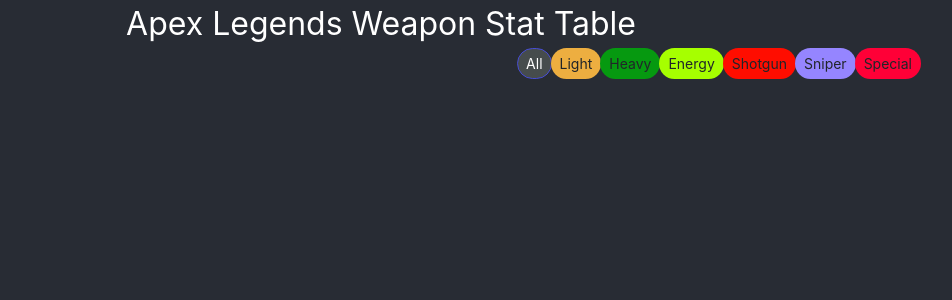
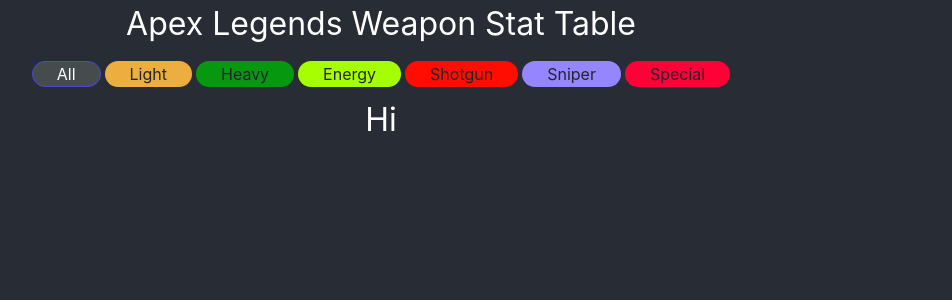
Before and after one commit to stefenh025/Apex-Legend-Weapon-Stat-Sheet, a React (Create React App) app: page / in a window 1280 px wide. Shown: the top 300 px of the page, without its empty margins (259-1211 px from the left). Built offline with nearby package versions, Linux system fonts and the light colour scheme.

Commit message:
Starter file added for table

```diff
--- a/src/DmgTableMain.js
+++ b/src/DmgTableMain.js
@@ -1,6 +1,7 @@
 import React from 'react';
 import './customButton.css';
 import SortButtons from './sortButtons.js';
+import WeaponTable from './weaponTable.js';
 
 export default class DmgTableMain extends React.Component{
     constructor(props){
@@ -19,7 +20,7 @@
     render(){
         return(
             <div className="container">
-                <div className="btn-group btn-group-toggle float-right">
+                <div className="btn-group btn-group-toggle">
                     <SortButtons type="all" toggleButton={this.state.toggleButton} handleonChange={this.handleonChange} />
                     <SortButtons type="light" toggleButton={this.state.toggleButton} handleonChange={this.handleonChange} />
                     <SortButtons type="heavy" toggleButton={this.state.toggleButton} handleonChange={this.handleonChange} />
@@ -28,7 +29,8 @@
                     <SortButtons type="sniper" toggleButton={this.state.toggleButton} handleonChange={this.handleonChange} />
                     <SortButtons type="special" toggleButton={this.state.toggleButton} handleonChange={this.handleonChange} />
                 </div>
-                {/* <Table /> */}
+                {/* Decide on a layout method, either page break, grid, flex box etc to structure */}
+                <WeaponTable toggleButton={this.state.toggleButton} />
             </div>
         )
     }
--- a/src/custombutton.css
+++ b/src/custombutton.css
@@ -24,8 +24,9 @@
 .btn-specialw{
     background-color: #ff0037 !important;
 }
-.lightwep{
-    background-color: black;
+.btn-padding{
+    padding:0px 24px !important;
+    margin:0px 2px !important;
 }
 .icon{
     height: 10px;
--- a/src/sortButtons.js
+++ b/src/sortButtons.js
@@ -7,7 +7,7 @@
     render(){
         let capitalType = this.props.type.charAt(0).toUpperCase() + this.props.type.slice(1);
         return(
-            <label className={"btn btn-sm rounded-pill " + (this.props.toggleButton === this.props.type ? "btn-active" : "btn-" + this.props.type + "w")}>
+            <label className={"btn btn-padding rounded-pill " + (this.props.toggleButton === this.props.type ? "btn-active" : "btn-" + this.props.type + "w")}>
             {/* <span className="lightwep icon"></span> */}
             <input
             type="radio"
@@ -20,4 +20,4 @@
         </label>
         )
     }
-}
+};
--- /dev/null
+++ b/src/weaponTable.js
@@ -0,0 +1,17 @@
+import React from 'react';
+
+export default class WeaponTable extends React.Component{
+    constructor(props){
+        super(props);
+        this.state={
+
+        }
+    }
+    render(){
+        return(
+            <div>
+                Hi
+            </div>
+        )
+    }
+};
```
